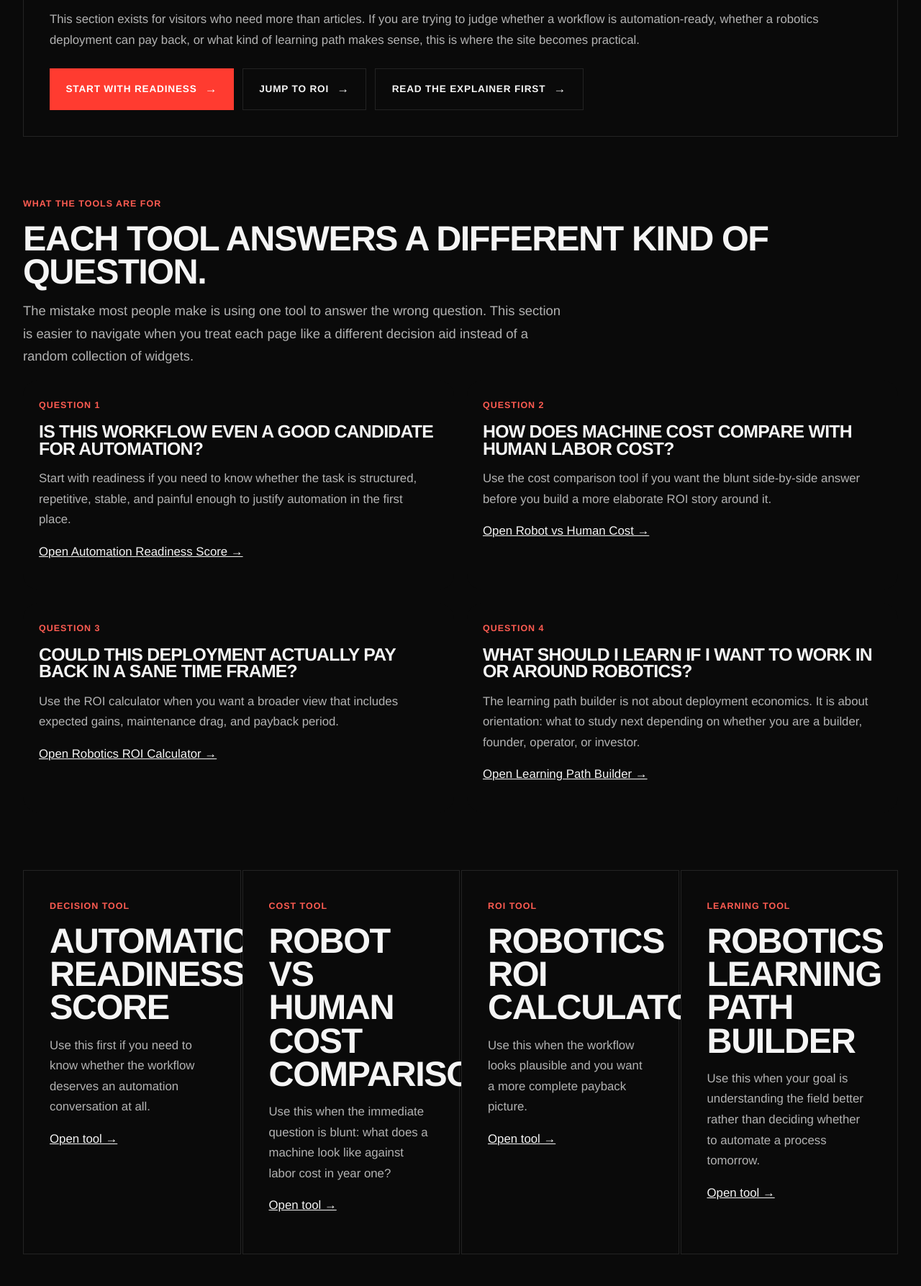
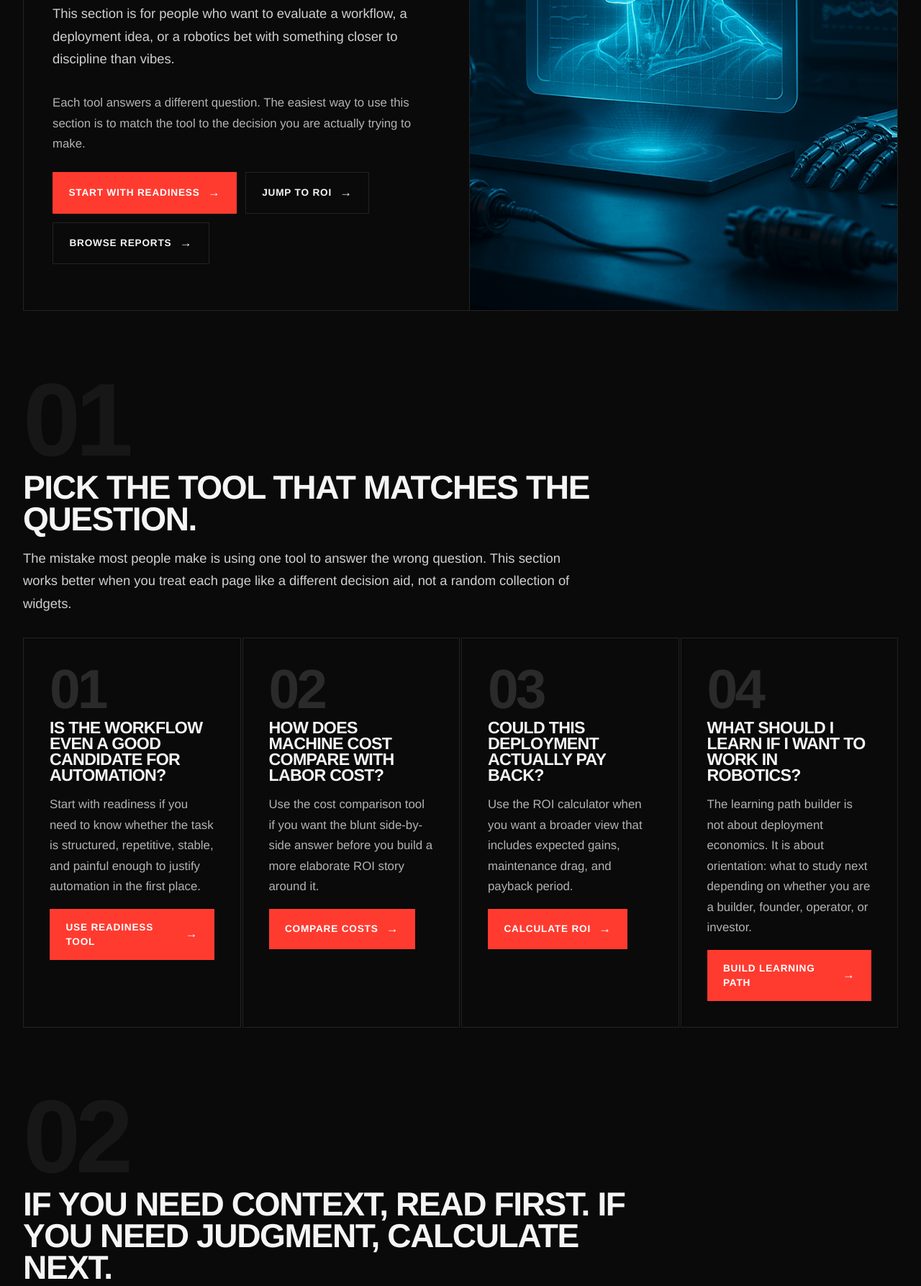
Before and after one commit to dolius/eraofrobotics, a website: page tools.html in a window 1280 px wide. Shown: the part 593-2380 px from the top of the page at 72% size. Drawn offline with Linux system fonts and the light colour scheme.

Commit message:
Reskin homepage, tools, and reports with structured editorial template

```diff
--- a/global.css
+++ b/global.css
@@ -26,357 +26,60 @@ html,body{
   overflow-x:hidden;
 }
 
-body{
-  padding:0;
-}
+body{padding:0}
+a{color:var(--text)}a:hover{text-decoration:none}
 
-a{
-  color:var(--text);
-}
+.wrap,.wrap-narrow{max-width:1400px;margin:0 auto;padding:0 2rem 4rem}
+.wrap-narrow{max-width:1280px}
 
-a:hover{
-  text-decoration:none;
-}
+.topnav{padding:1.6rem 0 .5rem;border-bottom:1px solid var(--line);margin-bottom:2rem}
+.topnav a{text-decoration:none;color:#d8d8d8;font-size:.9rem;text-transform:uppercase;letter-spacing:.08em;font-weight:700}
 
-.wrap,
-.wrap-narrow{
-  max-width:1400px;
-  margin:0 auto;
-  padding:0 2rem 4rem;
-}
+.hero,.card,.path-card,.purpose,.lane,.field,.result,.mini-item,.stat{background:var(--panel);border:1px solid var(--line);border-radius:0;box-shadow:none}
+.hero{margin-top:0;margin-bottom:0}
+.hero-split{display:grid;grid-template-columns:1.02fr .98fr;border-top:1px solid var(--line);border-bottom:1px solid var(--line)}
+.hero-copy{padding:4.5rem 2.5rem 4rem}
+.hero-media{min-height:520px;background-position:center;background-size:cover;background-repeat:no-repeat;border-left:1px solid var(--line)}
 
-.wrap-narrow{
-  max-width:1280px;
-}
+.eyebrow,.pill,.tag{display:inline-block;margin-bottom:1rem;font-size:.78rem;font-weight:800;text-transform:uppercase;letter-spacing:.08em;color:#ff8a80}
+.tag{color:#ff5c52}
 
-.topnav{
-  padding:1.6rem 0 0.5rem;
-  border-bottom:1px solid var(--line);
-  margin-bottom:2rem;
-}
+h1,h2,h3{color:var(--text);letter-spacing:-0.03em;line-height:.95;text-transform:uppercase;margin:0 0 1rem;font-weight:900}
+h1{font-size:clamp(2.35rem,5.2vw,4.9rem)}
+h2{font-size:clamp(1.55rem,3.6vw,3.2rem)}
+h3{font-size:clamp(1.05rem,1.9vw,1.45rem)}
 
-.topnav a{
-  text-decoration:none;
-  color:#d8d8d8;
-  font-size:.9rem;
-  text-transform:uppercase;
-  letter-spacing:.08em;
-  font-weight:700;
-}
+p,li,label,input,select,button,a{font-size:1.05rem}
+p{color:var(--muted);line-height:1.7;margin:0 0 1rem}
+ul,ol{padding-left:1.2rem;color:var(--muted)}li{margin-bottom:.8rem;line-height:1.6}strong{color:var(--text)}
 
-.hero,
-.card,
-.path-card,
-.purpose,
-.lane,
-.field,
-.result,
-.mini-item,
-.stat{
-  background:var(--panel);
-  border:1px solid var(--line);
-  border-radius:0;
-  box-shadow:none;
-}
+.button-row{display:flex;flex-wrap:wrap;gap:.75rem;margin-top:1.5rem}
+.btn,button.btn{display:inline-flex;align-items:center;justify-content:center;gap:.7rem;background:var(--accent);color:#fff;text-decoration:none;padding:1rem 1.4rem;border:none;border-radius:0;font-size:.85rem;font-weight:800;text-transform:uppercase;letter-spacing:.06em;transition:all .25s ease;cursor:pointer}
+.btn:hover,button.btn:hover{background:var(--accent-dark);transform:translateX(4px)}
+.btn::after,button.btn::after{content:'→';font-size:1.05rem}.btn.ghost{background:transparent;border:1px solid var(--line);color:var(--text)}.btn.ghost:hover{background:#141414}
 
-.hero{
-  margin-top:0;
-  margin-bottom:0;
-}
+.section{margin-top:5rem}.section-intro{color:#d0d0d0;font-size:1.15rem;font-weight:500;line-height:1.7;max-width:760px;margin-bottom:2rem}
+.grid{display:grid;gap:2px}.grid-auto{grid-template-columns:repeat(auto-fit,minmax(280px,1fr))}
+.grid-2,.grid-2-even,.section-grid,.lanes,.path-grid,.purpose-grid,.stats,.image-mosaic{display:grid;grid-template-columns:repeat(2,minmax(0,1fr));gap:2px}
+.card,.lane,.path-card,.purpose,.mini-item,.stat,.field,.result{padding:2.25rem}
+.card:hover,.lane:hover,.path-card:hover,.purpose:hover,.image-card:hover{background:#111111}.mini-list{display:grid;gap:2px}
+.stats .stat strong,.num,.service-number{display:block;font-size:clamp(2.4rem,6vw,5rem);line-height:.9;color:#2a2a2a;font-weight:900;margin-bottom:.5rem;letter-spacing:-0.05em}
+.image-card{position:relative;min-height:320px;overflow:hidden;border:1px solid var(--line);background:#0a0a0a}.image-card.large{min-height:520px}.image-card img{width:100%;height:100%;object-fit:cover;display:block;filter:saturate(.9) contrast(1.03)}
+.overlay{position:absolute;inset:auto 0 0 0;padding:1.25rem;background:linear-gradient(180deg, rgba(10,10,10,0) 0%, rgba(10,10,10,.92) 100%)}
+.overlay strong{display:block;color:#fff;margin-bottom:.35rem;text-transform:uppercase;font-size:1rem;letter-spacing:-.02em}
+.overlay span{color:#d1d1d1;font-size:.95rem;line-height:1.5}
+input,select{width:100%;padding:1rem 1rem;border:1px solid var(--line);border-radius:0;background:#111;color:#fff;font:inherit}
+footer,.footer-note{color:#808080;font-size:.95rem;line-height:1.7}
 
-.hero-split{
-  display:grid;
-  grid-template-columns:1.02fr .98fr;
-  border-top:1px solid var(--line);
-  border-bottom:1px solid var(--line);
-}
-
-.hero-copy{
-  padding:4.5rem 2.5rem 4rem;
-}
-
-.hero-media{
-  min-height:520px;
-  background-position:center;
-  background-size:cover;
-  background-repeat:no-repeat;
-  border-left:1px solid var(--line);
-}
-
-.eyebrow,
-.pill,
-.tag{
-  display:inline-block;
-  margin-bottom:1rem;
-  font-size:.78rem;
-  font-weight:800;
-  text-transform:uppercase;
-  letter-spacing:.08em;
-  color:#ff8a80;
-}
-
-.tag{
-  color:#ff5c52;
-}
-
-h1,h2,h3{
-  color:var(--text);
-  letter-spacing:-0.03em;
-  line-height:.95;
-  text-transform:uppercase;
-  margin:0 0 1rem;
-  font-weight:900;
-}
-
-h1{
-  font-size:clamp(2.9rem,7vw,6.5rem);
-}
-
-h2{
-  font-size:clamp(1.6rem,3.8vw,3.4rem);
-}
-
-h3{
-  font-size:clamp(1.1rem,2vw,1.55rem);
-}
-
-p, li, label, input, select, button, a{
-  font-size:1.05rem;
-}
-
-p{
-  color:var(--muted);
-  line-height:1.7;
-  margin:0 0 1rem;
-}
-
-ul,ol{
-  padding-left:1.2rem;
-  color:var(--muted);
-}
-
-li{
-  margin-bottom:.8rem;
-  line-height:1.6;
-}
-
-strong{
-  color:var(--text);
-}
-
-.button-row{
-  display:flex;
-  flex-wrap:wrap;
-  gap:.75rem;
-  margin-top:1.5rem;
-}
-
-.btn,
-button.btn{
-  display:inline-flex;
-  align-items:center;
-  justify-content:center;
-  gap:.7rem;
-  background:var(--accent);
-  color:#fff;
-  text-decoration:none;
-  padding:1rem 1.4rem;
-  border:none;
-  border-radius:0;
-  font-size:.85rem;
-  font-weight:800;
-  text-transform:uppercase;
-  letter-spacing:.06em;
-  transition:all .25s ease;
-  cursor:pointer;
-}
-
-.btn:hover,
-button.btn:hover{
-  background:var(--accent-dark);
-  transform:translateX(4px);
-}
-
-.btn::after,
-button.btn::after{
-  content:'→';
-  font-size:1.05rem;
-}
-
-.btn.ghost{
-  background:transparent;
-  border:1px solid var(--line);
-  color:var(--text);
-}
-
-.btn.ghost:hover{
-  background:#141414;
-}
-
-.section{
-  margin-top:5rem;
-}
-
-.section-intro{
-  color:#d0d0d0;
-  font-size:1.15rem;
-  font-weight:500;
-  line-height:1.7;
-  max-width:760px;
-  margin-bottom:2rem;
-}
-
-.grid{
-  display:grid;
-  gap:2px;
-}
-
-.grid-auto{
-  grid-template-columns:repeat(auto-fit,minmax(280px,1fr));
-}
-
-.grid-2,
-.grid-2-even,
-.section-grid,
-.lanes,
-.path-grid,
-.purpose-grid,
-.stats,
-.image-mosaic{
-  display:grid;
-  grid-template-columns:repeat(2,minmax(0,1fr));
-  gap:2px;
-}
-
-.card,
-.lane,
-.path-card,
-.purpose,
-.mini-item,
-.stat,
-.field,
-.result{
-  padding:2.25rem;
-}
-
-.card:hover,
-.lane:hover,
-.path-card:hover,
-.purpose:hover,
-.image-card:hover{
-  background:#111111;
-}
-
-.mini-list{
-  display:grid;
-  gap:2px;
-}
-
-.stats .stat strong,
-.num,
-.service-number{
-  display:block;
-  font-size:clamp(2.4rem,6vw,5rem);
-  line-height:.9;
-  color:#2a2a2a;
-  font-weight:900;
-  margin-bottom:.5rem;
-  letter-spacing:-0.05em;
-}
-
-.image-card{
-  position:relative;
-  min-height:320px;
-  overflow:hidden;
-  border:1px solid var(--line);
-  background:#0a0a0a;
-}
-
-.image-card.large{
-  min-height:520px;
-}
-
-.image-card img{
-  width:100%;
-  height:100%;
-  object-fit:cover;
-  display:block;
-  filter:saturate(.9) contrast(1.03);
-}
-
-.overlay{
-  position:absolute;
-  inset:auto 0 0 0;
-  padding:1.25rem;
-  background:linear-gradient(180deg, rgba(10,10,10,0) 0%, rgba(10,10,10,.92) 100%);
-}
-
-.overlay strong{
-  display:block;
-  color:#fff;
-  margin-bottom:.35rem;
-  text-transform:uppercase;
-  font-size:1rem;
-  letter-spacing:-.02em;
-}
-
-.overlay span{
-  color:#d1d1d1;
-  font-size:.95rem;
-  line-height:1.5;
-}
-
-input, select{
-  width:100%;
-  padding:1rem 1rem;
-  border:1px solid var(--line);
-  border-radius:0;
-  background:#111;
-  color:#fff;
-  font:inherit;
-}
-
-footer, .footer-note{
-  color:#808080;
-  font-size:.95rem;
-  line-height:1.7;
-}
+.template-section{margin-top:5rem;position:relative}
+.template-number{font-size:clamp(4rem,12vw,9rem);font-weight:900;color:#171717;line-height:1;letter-spacing:-0.05em;margin-bottom:-1rem}
+.template-header{margin-bottom:2rem;padding-top:1rem}
+.template-title{max-width:900px}
 
 @media (max-width: 900px){
-  .wrap,.wrap-narrow{
-    padding:0 1.25rem 3rem;
-  }
-
-  .hero-split,
-  .grid-2,
-  .grid-2-even,
-  .section-grid,
-  .lanes,
-  .path-grid,
-  .purpose-grid,
-  .stats,
-  .image-mosaic{
-    grid-template-columns:1fr;
-  }
-
-  .hero-copy{
-    padding:3rem 1.5rem 2.5rem;
-  }
-
-  .hero-media{
-    min-height:320px;
-    border-left:none;
-    border-top:1px solid var(--line);
-  }
-
-  .card,
-  .lane,
-  .path-card,
-  .purpose,
-  .mini-item,
-  .stat,
-  .field,
-  .result{
-    padding:1.6rem;
-  }
+  .wrap,.wrap-narrow{padding:0 1.25rem 3rem}
+  .hero-split,.grid-2,.grid-2-even,.section-grid,.lanes,.path-grid,.purpose-grid,.stats,.image-mosaic{grid-template-columns:1fr}
+  .hero-copy{padding:3rem 1.5rem 2.5rem}
+  .hero-media{min-height:320px;border-left:none;border-top:1px solid var(--line)}
+  .card,.lane,.path-card,.purpose,.mini-item,.stat,.field,.result{padding:1.6rem}
 }
--- a/tools.html
+++ b/tools.html
@@ -6,99 +6,59 @@
   <title>Robotics Tools & Calculators | Era of Robotics</title>
   <meta name="description" content="A library of robotics tools and calculators for evaluating automation readiness, cost, ROI, and learning paths." />
   <link rel="stylesheet" href="global.css" />
-  <style>
-    .purpose-grid{display:grid;grid-template-columns:repeat(2,minmax(0,1fr));gap:18px}
-    .purpose{padding:22px;border-radius:22px;background:var(--panel);border:1px solid var(--border);box-shadow:var(--shadow)}
-    .section-intro{max-width:760px;margin:0 0 18px;color:var(--muted)}
-    @media (max-width:900px){.purpose-grid{grid-template-columns:1fr}}
-  </style>
 </head>
 <body>
   <div class="wrap">
     <div class="topnav"><a href="index.html">← Back to Era of Robotics home</a></div>
-    <section class="hero card">
-      <div class="eyebrow">Tools & Calculators</div>
-      <h1>Use these tools when you want to test robotics ideas against reality, not just enthusiasm.</h1>
-      <p>This section exists for visitors who need more than articles. If you are trying to judge whether a workflow is automation-ready, whether a robotics deployment can pay back, or what kind of learning path makes sense, this is where the site becomes practical.</p>
-      <div class="button-row">
-        <a class="btn" href="automation-readiness-score.html">Start with readiness</a>
-        <a class="btn ghost" href="robotics-roi-calculator.html">Jump to ROI</a>
-        <a class="btn ghost" href="robotics-shift-guide.html">Read the explainer first</a>
+
+    <section class="hero hero-split">
+      <div class="hero-copy">
+        <div class="eyebrow">Tools & Calculators</div>
+        <h1>Run the numbers before you fall in love with the robot.</h1>
+        <p class="section-intro">This section is for people who want to evaluate a workflow, a deployment idea, or a robotics bet with something closer to discipline than vibes.</p>
+        <p>Each tool answers a different question. The easiest way to use this section is to match the tool to the decision you are actually trying to make.</p>
+        <div class="button-row">
+          <a class="btn" href="automation-readiness-score.html">Start With Readiness</a>
+          <a class="btn ghost" href="robotics-roi-calculator.html">Jump to ROI</a>
+          <a class="btn ghost" href="reports.html">Browse Reports</a>
+        </div>
+      </div>
+      <div class="hero-media" style="background-image:url('assets/images/robotics-tools-interface.png')"></div>
+    </section>
+
+    <section class="template-section">
+      <div class="template-number">01</div>
+      <div class="template-header">
+        <h2 class="template-title">Pick the tool that matches the question.</h2>
+        <p class="section-intro">The mistake most people make is using one tool to answer the wrong question. This section works better when you treat each page like a different decision aid, not a random collection of widgets.</p>
+      </div>
+      <div class="grid grid-auto">
+        <article class="card"><div class="service-number">01</div><h3>Is the workflow even a good candidate for automation?</h3><p>Start with readiness if you need to know whether the task is structured, repetitive, stable, and painful enough to justify automation in the first place.</p><a class="btn" href="automation-readiness-score.html">Use Readiness Tool</a></article>
+        <article class="card"><div class="service-number">02</div><h3>How does machine cost compare with labor cost?</h3><p>Use the cost comparison tool if you want the blunt side-by-side answer before you build a more elaborate ROI story around it.</p><a class="btn" href="robot-vs-human-cost.html">Compare Costs</a></article>
+        <article class="card"><div class="service-number">03</div><h3>Could this deployment actually pay back?</h3><p>Use the ROI calculator when you want a broader view that includes expected gains, maintenance drag, and payback period.</p><a class="btn" href="robotics-roi-calculator.html">Calculate ROI</a></article>
+        <article class="card"><div class="service-number">04</div><h3>What should I learn if I want to work in robotics?</h3><p>The learning path builder is not about deployment economics. It is about orientation: what to study next depending on whether you are a builder, founder, operator, or investor.</p><a class="btn" href="robotics-learning-path.html">Build Learning Path</a></article>
       </div>
     </section>
 
-    <section class="section">
-      <div class="tag">What the tools are for</div>
-      <h2>Each tool answers a different kind of question.</h2>
-      <p class="section-intro">The mistake most people make is using one tool to answer the wrong question. This section is easier to navigate when you treat each page like a different decision aid instead of a random collection of widgets.</p>
-      <div class="purpose-grid">
-        <article class="purpose">
-          <div class="tag">Question 1</div>
-          <h3>Is this workflow even a good candidate for automation?</h3>
-          <p>Start with readiness if you need to know whether the task is structured, repetitive, stable, and painful enough to justify automation in the first place.</p>
-          <p><a href="automation-readiness-score.html">Open Automation Readiness Score →</a></p>
+    <section class="template-section">
+      <div class="template-number">02</div>
+      <div class="template-header">
+        <h2 class="template-title">If you need context, read first. If you need judgment, calculate next.</h2>
+      </div>
+      <div class="grid grid-2-even">
+        <article class="card">
+          <div class="tag">Context</div>
+          <h3>Read the explainer before you model the future.</h3>
+          <p>If the category still feels fuzzy, the best move is to read the main explainer before diving into the tools. The numbers make more sense when you understand the broader robotics shift first.</p>
+          <a class="btn" href="robotics-shift-guide.html">Read Explainer</a>
         </article>
-        <article class="purpose">
-          <div class="tag">Question 2</div>
-          <h3>How does machine cost compare with human labor cost?</h3>
-          <p>Use the cost comparison tool if you want the blunt side-by-side answer before you build a more elaborate ROI story around it.</p>
-          <p><a href="robot-vs-human-cost.html">Open Robot vs Human Cost →</a></p>
-        </article>
-        <article class="purpose">
-          <div class="tag">Question 3</div>
-          <h3>Could this deployment actually pay back in a sane time frame?</h3>
-          <p>Use the ROI calculator when you want a broader view that includes expected gains, maintenance drag, and payback period.</p>
-          <p><a href="robotics-roi-calculator.html">Open Robotics ROI Calculator →</a></p>
-        </article>
-        <article class="purpose">
-          <div class="tag">Question 4</div>
-          <h3>What should I learn if I want to work in or around robotics?</h3>
-          <p>The learning path builder is not about deployment economics. It is about orientation: what to study next depending on whether you are a builder, founder, operator, or investor.</p>
-          <p><a href="robotics-learning-path.html">Open Learning Path Builder →</a></p>
+        <article class="card">
+          <div class="tag">Downloadables</div>
+          <h3>Pair the tools with the right topic brief.</h3>
+          <p>Use the reports hub if you want downloadable topic briefs that pair well with the tools — especially around warehouse robotics, robotics economics, and category reality checks.</p>
+          <a class="btn" href="reports.html">Browse Reports</a>
         </article>
       </div>
-    </section>
-
-    <section class="section grid grid-auto">
-      <article class="card">
-        <div class="tag">Decision tool</div>
-        <h2>Automation Readiness Score</h2>
-        <p>Use this first if you need to know whether the workflow deserves an automation conversation at all.</p>
-        <p><a href="automation-readiness-score.html">Open tool →</a></p>
-      </article>
-      <article class="card">
-        <div class="tag">Cost tool</div>
-        <h2>Robot vs Human Cost Comparison</h2>
-        <p>Use this when the immediate question is blunt: what does a machine look like against labor cost in year one?</p>
-        <p><a href="robot-vs-human-cost.html">Open tool →</a></p>
-      </article>
-      <article class="card">
-        <div class="tag">ROI tool</div>
-        <h2>Robotics ROI Calculator</h2>
-        <p>Use this when the workflow looks plausible and you want a more complete payback picture.</p>
-        <p><a href="robotics-roi-calculator.html">Open tool →</a></p>
-      </article>
-      <article class="card">
-        <div class="tag">Learning tool</div>
-        <h2>Robotics Learning Path Builder</h2>
-        <p>Use this when your goal is understanding the field better rather than deciding whether to automate a process tomorrow.</p>
-        <p><a href="robotics-learning-path.html">Open tool →</a></p>
-      </article>
-    </section>
-
-    <section class="section grid grid-2-even">
-      <article class="card">
-        <div class="tag">If you are new here</div>
-        <h2>Read first, then calculate.</h2>
-        <p>If the category still feels fuzzy, the best move is to read the main explainer before diving into the tools. The tools are strongest when you already understand the broader robotics shift and what kinds of use cases are gaining traction.</p>
-        <p><a href="robotics-shift-guide.html">Read the explainer →</a></p>
-      </article>
-      <article class="card">
-        <div class="tag">If you want a topic-specific download</div>
-        <h2>Match the tool to the right report.</h2>
-        <p>Use the reports hub if you want downloadable topic briefs that pair well with the tools — especially around warehouse robotics, robotics economics, and the difference between category hype and deployment reality.</p>
-        <p><a href="reports.html">Browse reports and briefs →</a></p>
-      </article>
     </section>
   </div>
 </body>
```
Also changed, not shown: reports.html (+23 -39 lines).
